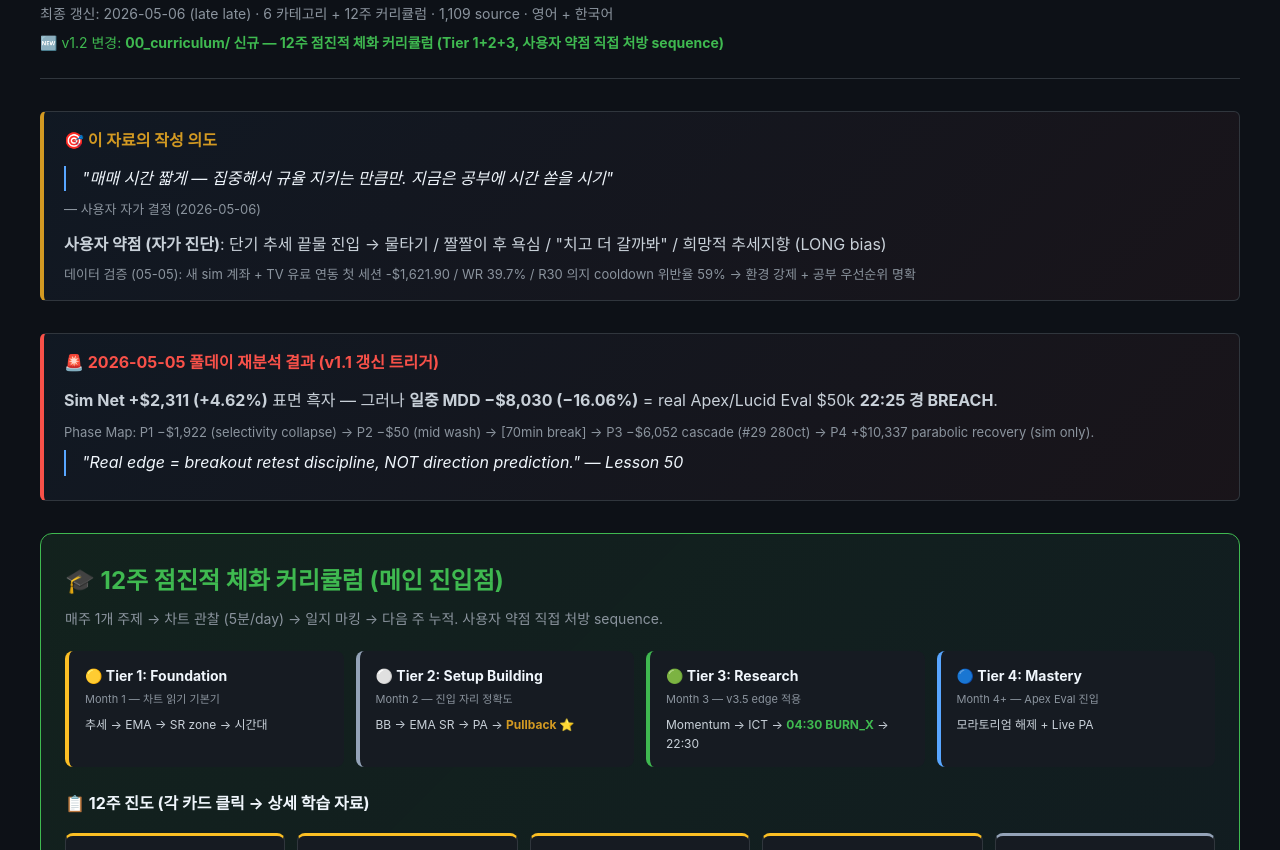
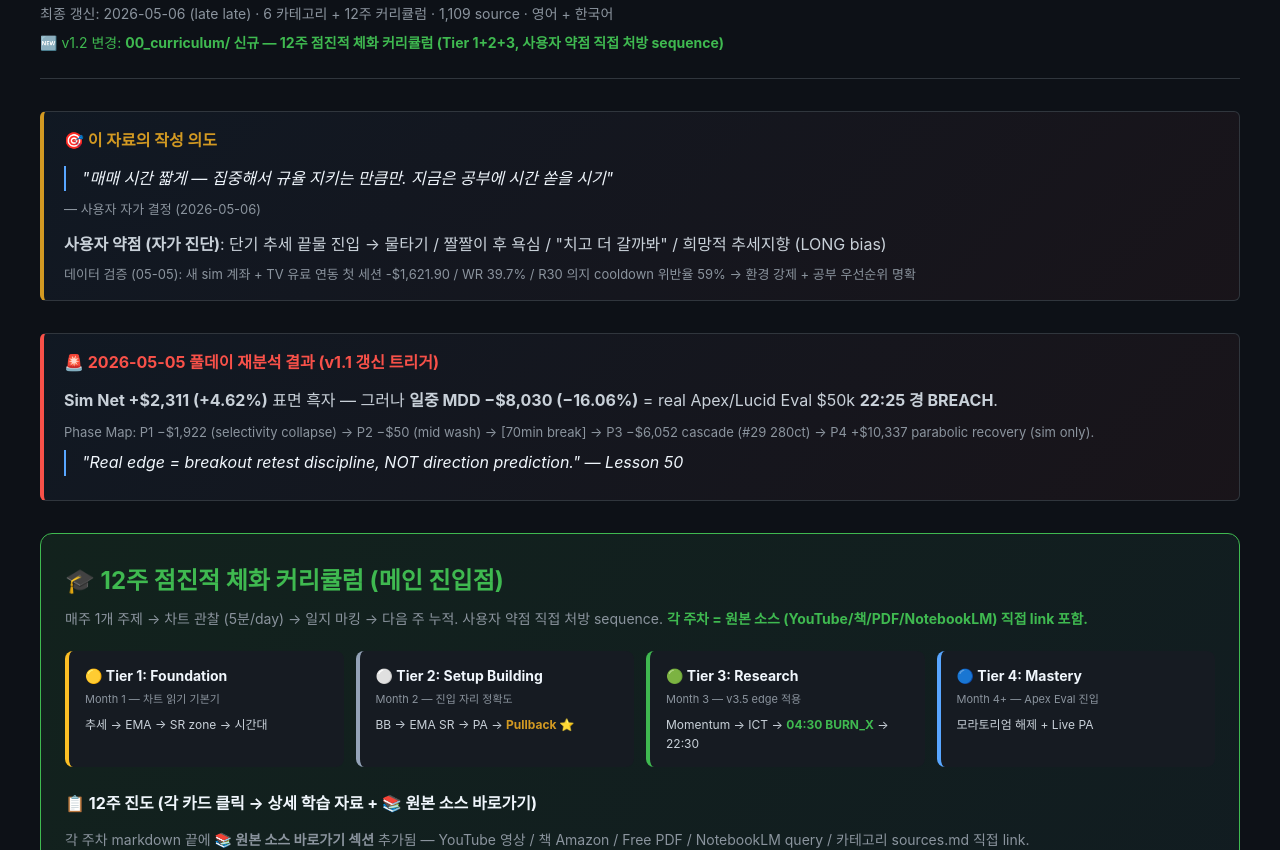
Before and after one commit to GGobugiTheSquirtle/nq-study-materials-v1, a plain HTML site: page _html/index.html in a window 1280 px wide. Shown: the part 102-952 px from the top of the page. Drawn offline with Linux system fonts and the light colour scheme.

Commit message:
v1.2.1: 매 주차 markdown 끝에 "원본 소스 바로가기" 섹션 추가
WHY: 12 주차 자료가 self-sufficient 교재 습곰 권위자 인용만
있고 원본 source 단수단의 click 링크가 없었음. 사용자 지적.

WHAT: 12 weeks 각각 \"📚 원본 소스 바로가기\" 섹션
- YouTube 채널 / 특정 영상 링크
- Amazon book 링크 (그 자료가 의마일 때)
- Free PDF 다운로드 링크 (Hougaard "Best Loser Wins" 등)
- NotebookLM 권장 query (1,090 source 활용 + cross-notebook)
- 카테고리 sources.md 직접 링크 (더 많은 source)
- 우리 검증 보고서 (CLAUDE.md § ADRs 등)

개별 주차 특이:
- W3 (SR): TradingView Volume Profile docs / Pivot Points HL indicator
- W8 (Pullback) ⭐⭐⭐: Hougaard PDF 무료 / Linda Holy Grail / Grimes statistics
- W10 (ICT 인식만): 사용자 ICT 452 source notebook + REJECTED 결과 archive
- W11 (04:30 BURN_X) ⭐⭐⭐⭐⭐: 우리 CLAUDE.md / ADR-029/030/032/033
- W12 (22:30 + Regime) ⭐⭐⭐⭐⭐: 우리 ADR-022 + Apex Trader Funding 연결

HTML hero update:
- subtitle: "각 주차 = 원본 소스 (YouTube/책/PDF/NotebookLM) 직접 link 포함"
- 12 week grid: "상세 학습 자료 + 📚 원본 소스 바로가기"

```diff
--- a/_html/index.html
+++ b/_html/index.html
@@ -549,7 +549,7 @@
 <!-- ============================================ -->
 <section class="curriculum-hero" id="curriculum-box">
   <h2>🎓 12주 점진적 체화 커리큘럼 (메인 진입점)</h2>
-  <div class="subtitle">매주 1개 주제 → 차트 관찰 (5분/day) → 일지 마킹 → 다음 주 누적. 사용자 약점 직접 처방 sequence.</div>
+  <div class="subtitle">매주 1개 주제 → 차트 관찰 (5분/day) → 일지 마킹 → 다음 주 누적. 사용자 약점 직접 처방 sequence. <strong style="color:var(--accent-good);">각 주차 = 원본 소스 (YouTube/책/PDF/NotebookLM) 직접 link 포함.</strong></div>
 
   <!-- Tier strip -->
   <div class="tier-strip">
@@ -576,7 +576,8 @@
   </div>
 
   <!-- 12 Week Grid -->
-  <h3>📋 12주 진도 (각 카드 클릭 → 상세 학습 자료)</h3>
+  <h3>📋 12주 진도 (각 카드 클릭 → 상세 학습 자료 + 📚 원본 소스 바로가기)</h3>
+  <div class="subtitle" style="margin-bottom:12px;">각 주차 markdown 끝에 <strong>📚 원본 소스 바로가기 섹션</strong> 추가됨 — YouTube 영상 / 책 Amazon / Free PDF / NotebookLM query / 카테고리 sources.md 직접 link.</div>
   <div class="week-grid">
 
     <a href="https://github.com/GGobugiTheSquirtle/nq-study-materials-v1/blob/main/00_curriculum/tier_1_foundation/week_01_trend.md" target="_blank" class="week-card t1">
```
Also changed, not shown: index.html (+3 -2 lines), 12 other files.
